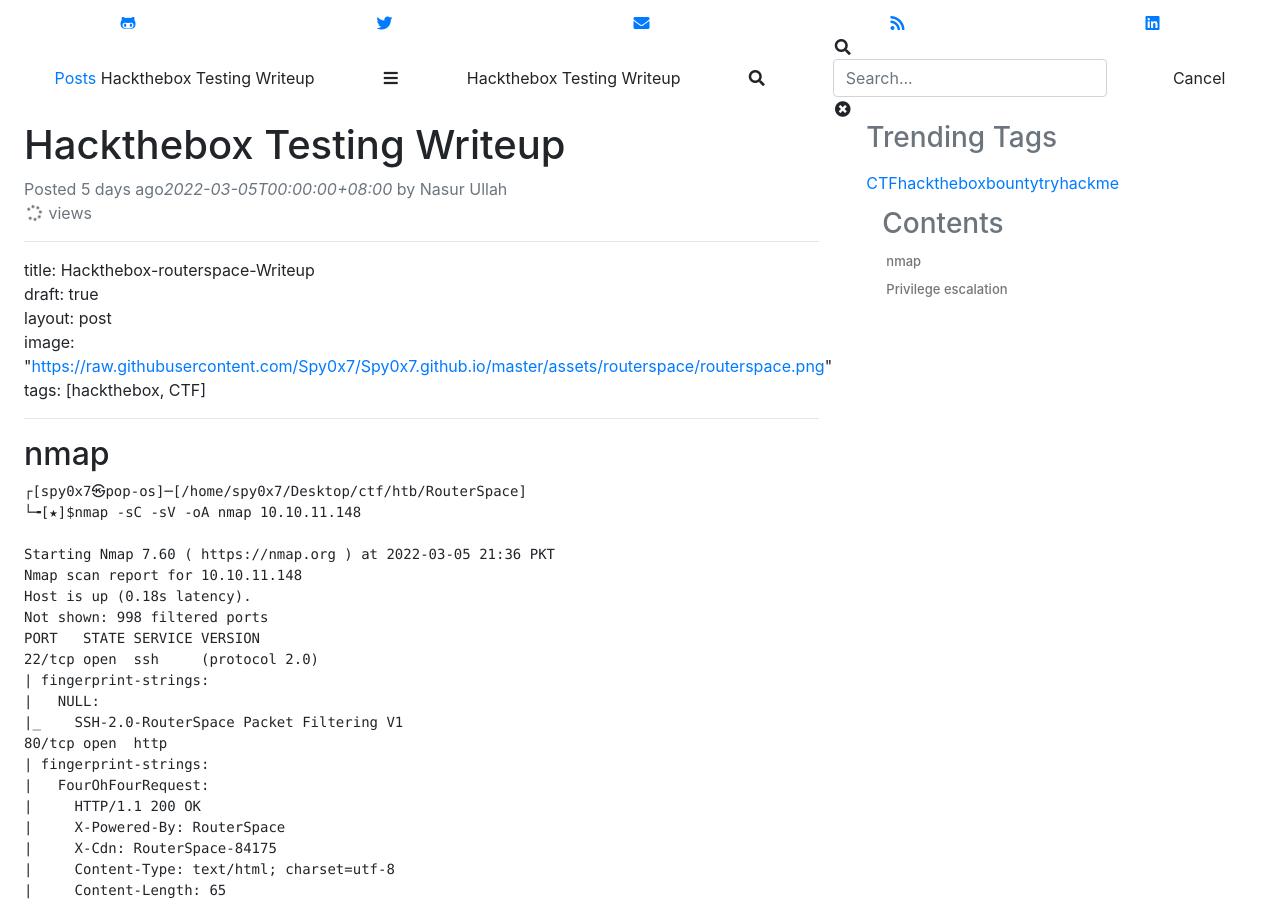
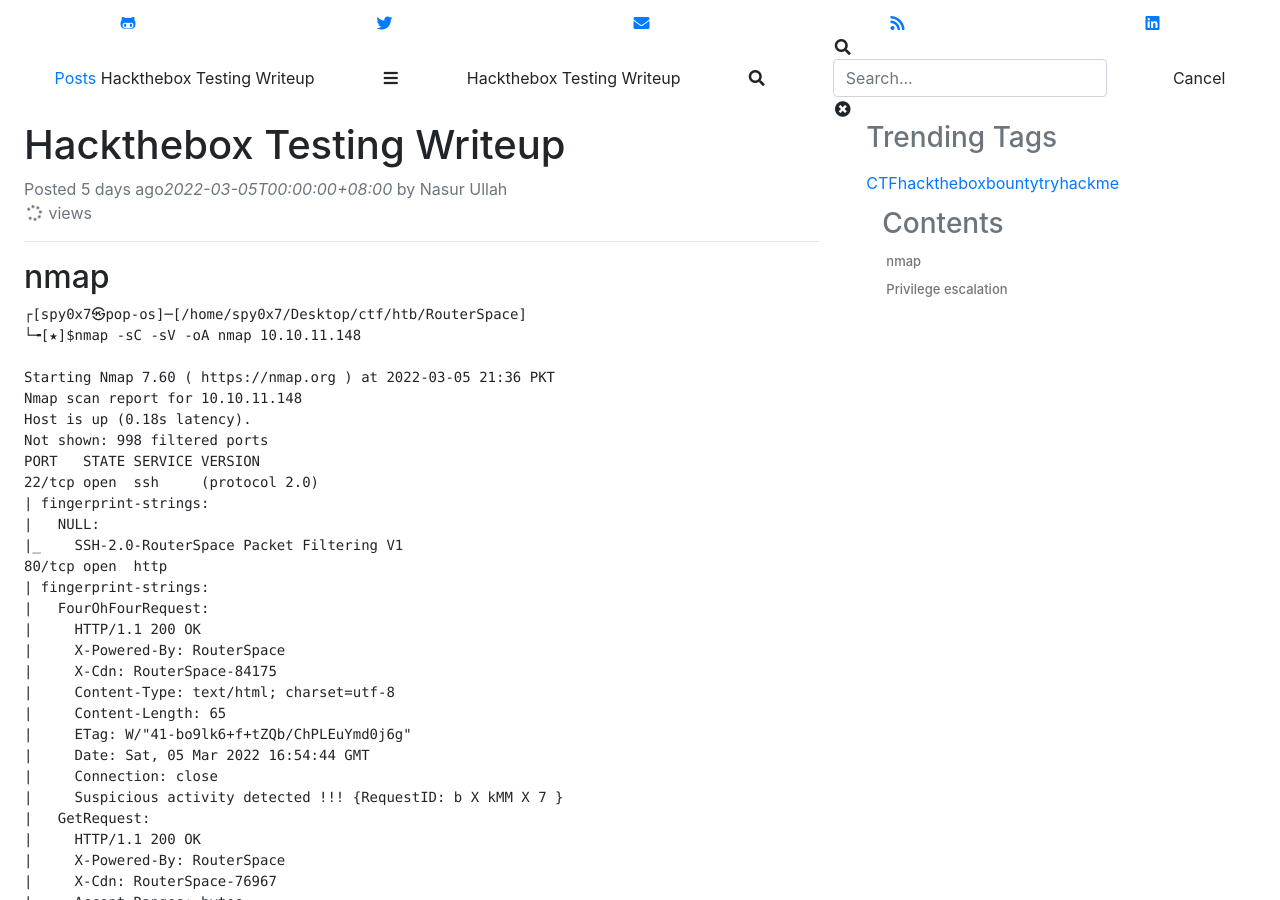
Before and after one commit to Spy0x7/Spy0x7.github.io, a Jekyll site: the page _posts/2022-03-5-hackthebox-testing-writeup.html, which Jekyll copies as it is, in a window 1280 px wide and 900 px high, scrolled down 936 px. Built offline with Jekyll 4.4.1, drawn with Linux system fonts in a browser that asks for light colours; nearby versions of some CDN libraries; comment, search, counter and statistics services are not loaded.

Commit message:
Update 2022-03-5-hackthebox-testing-writeup.html

```diff
--- a/_posts/2022-03-5-hackthebox-testing-writeup.html
+++ b/_posts/2022-03-5-hackthebox-testing-writeup.html
@@ -1,10 +1,4 @@
-<!DOCTYPE html><html><head><meta charset="utf-8"><title>Untitled Document.md</title><style></style></head><body id="preview">
-<hr>
-<p class="has-line-data" data-line-start="1" data-line-end="6">title: Hackthebox-routerspace-Writeup<br>
-draft: true<br>
-layout: post<br>
-image: &quot;<a href="https://raw.githubusercontent.com/Spy0x7/Spy0x7.github.io/master/assets/routerspace/routerspace.png">https://raw.githubusercontent.com/Spy0x7/Spy0x7.github.io/master/assets/routerspace/routerspace.png</a>&quot;<br>
-tags: [hackthebox, CTF]</p>
+<!DOCTYPE html><html>
 <hr>
 <h2 class="code-line" data-line-start=9 data-line-end=10><a id="nmap_9"></a>nmap</h2>
 <pre><code class="has-line-data" data-line-start="12" data-line-end="118" class="language-shel">┌[spy0x7㉿pop-os]─[/home/spy0x7/Desktop/ctf/htb/RouterSpace]
```
